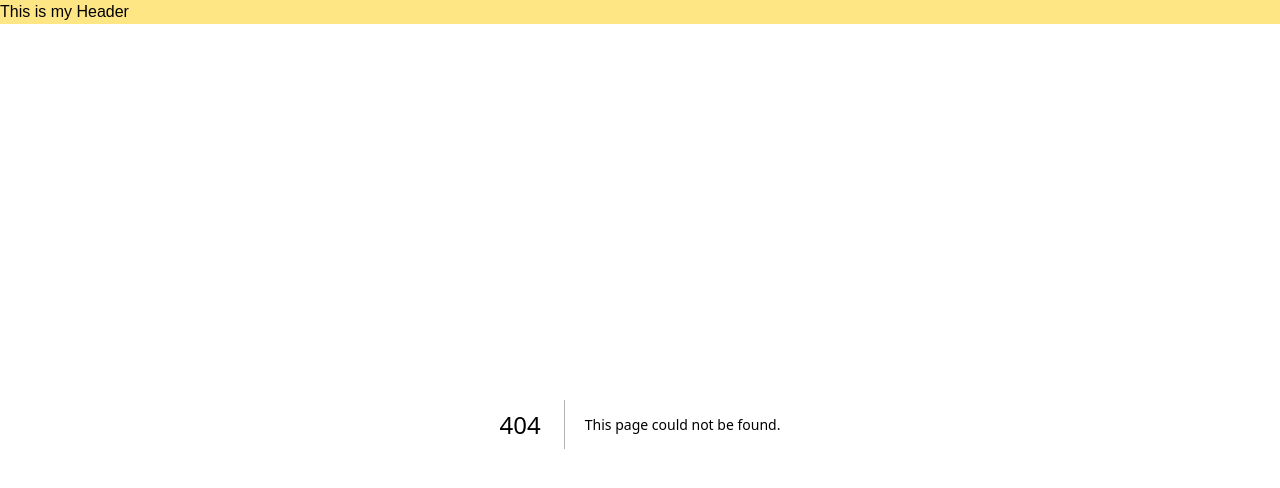
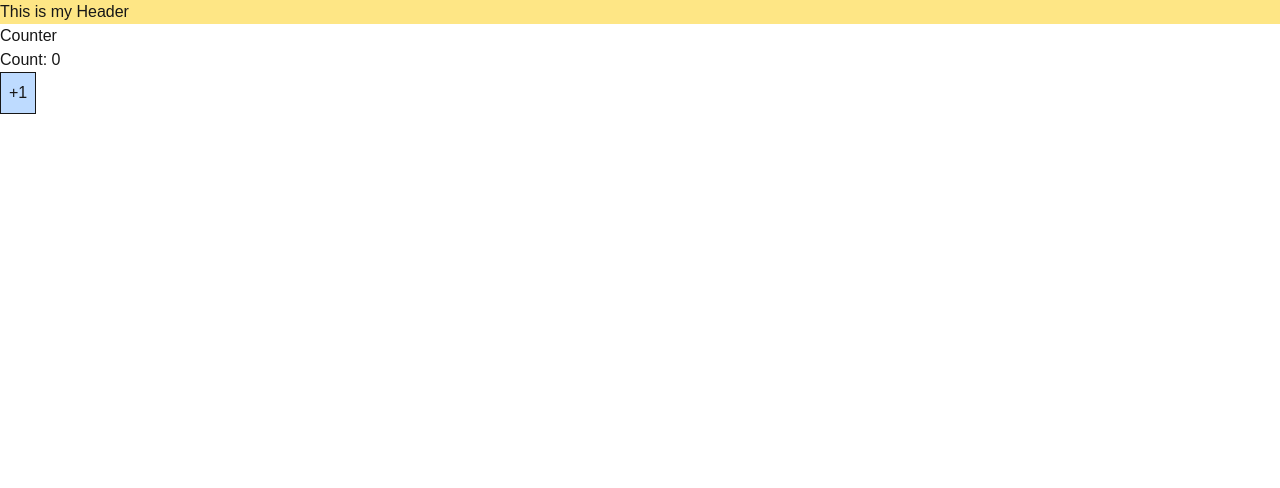
Before and after one commit to wwarodom/webapp, a Next.js app: page /counter in a window 1280 px wide. Before the commit this address had no page. Shown: the top 488 px of the page. Built offline with nearby package versions, Linux system fonts and the light colour scheme.

Commit message:
add useState

```diff
--- a/app/basic/page.tsx
+++ b/app/basic/page.tsx
@@ -57,7 +57,6 @@ export default async function Basic() {
 
     const data = await promise
     console.log("Await:", data) // Hey
-
     // setTimeout( () => console.log("SetTimeout") , 3000)
 
     const wait = (ms: number) => {
--- /dev/null
+++ b/app/counter/Button.tsx
@@ -0,0 +1,23 @@
+'use client'
+
+import { useState } from "react"
+
+export function Button() {
+
+    const [count, setCount] = useState(0)
+
+    function add() {
+        setCount(count + 1)
+    }
+
+    return (
+        <div>
+            <h2>Count: {count}</h2>
+            <button
+                onClick={add}
+                className="bg-blue-200 p-2 border"
+            > +1 </button>
+        </div>
+
+    )
+}
--- /dev/null
+++ b/app/counter/page.tsx
@@ -0,0 +1,11 @@
+import { Button } from "./Button";
+
+export default function Counter() {
+
+    // let count = 10;
+
+    return (<div>
+        <h1>Counter</h1>
+       <Button  />
+    </div>)
+}
```
